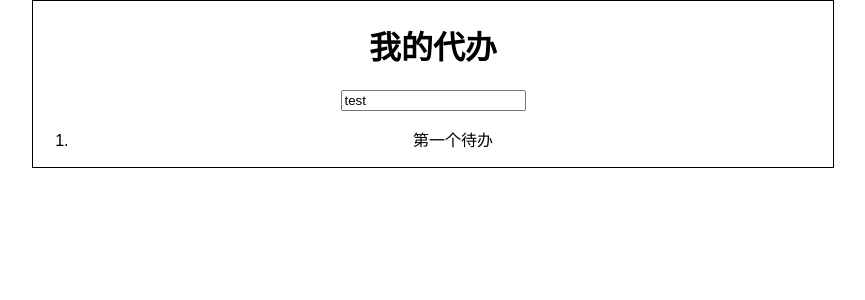
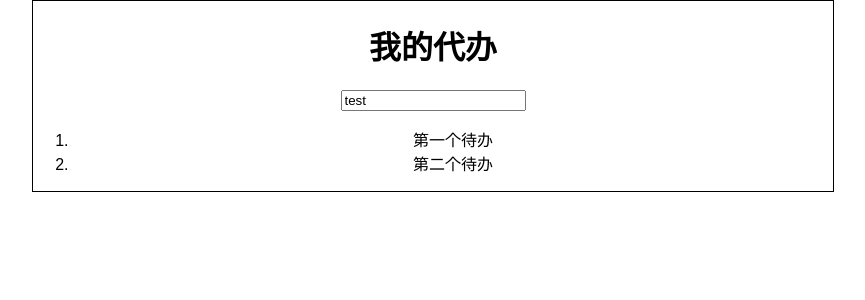
Before and after one commit to KieSun/Project, a React (Create React App) app in the folder my-react/: page / in a window 1280 px wide. Shown: the top 300 px of the page, without its empty margins (207-1072 px from the left). Built offline with nearby package versions, Linux system fonts and the light colour scheme.

Commit message:
每个代办封装

```diff
--- a/my-react/src/App.js
+++ b/my-react/src/App.js
@@ -2,6 +2,7 @@
 import logo from './logo.svg';
 import './App.css';
 import TodoInput from './TodoInput'
+import TodoItem from './TodoItem'
 
 class App extends Component {
 
@@ -10,7 +11,8 @@
     this.state = {
       newTodo: 'test',
       todoList: [
-        {id: 1, title: '第一个待办'}
+        {id: 1, title: '第一个待办'},
+        {id: 2, title: '第二个待办'}
       ]
     }
   }
@@ -18,7 +20,11 @@
   render() {
 
     let todos = this.state.todoList.map( (item, index) => {
-      return <li>{item.title}</li>
+      return (
+        <li>
+          <TodoItem todo={item} />
+        </li>
+      )
     })
 
     return (
--- /dev/null
+++ b/my-react/src/TodoItem.js
@@ -0,0 +1,10 @@
+import React, { Component } from 'react';
+
+class TodoItem extends Component {
+
+    render() {
+        return <div>{this.props.todo.title}</div>
+    }
+}
+
+export default TodoItem
```
